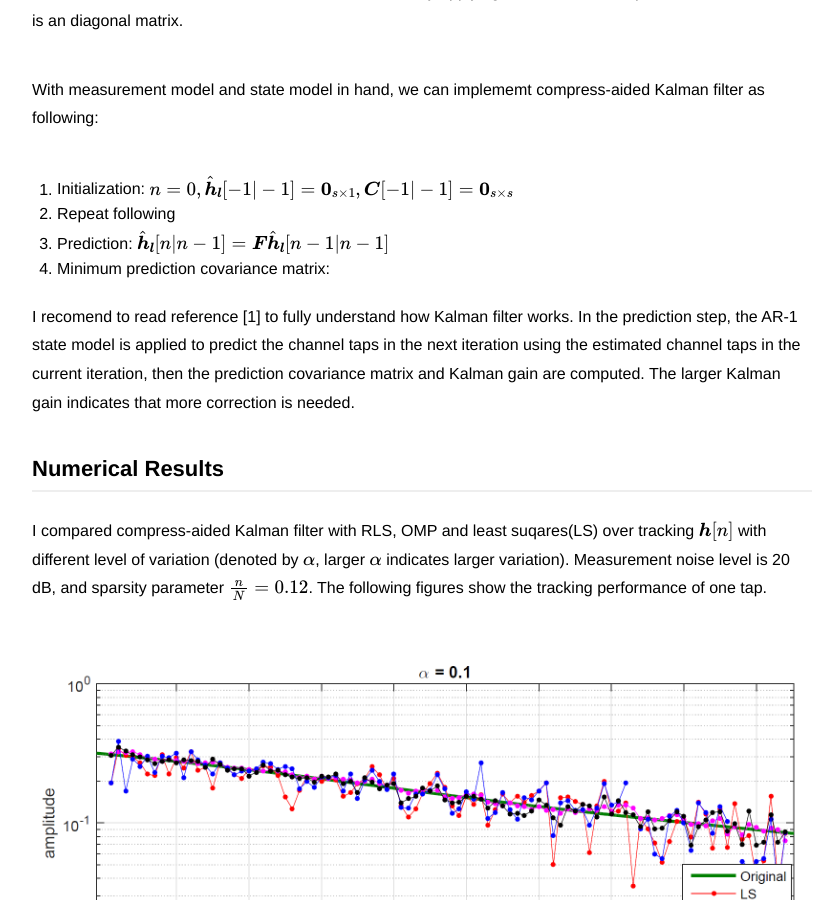
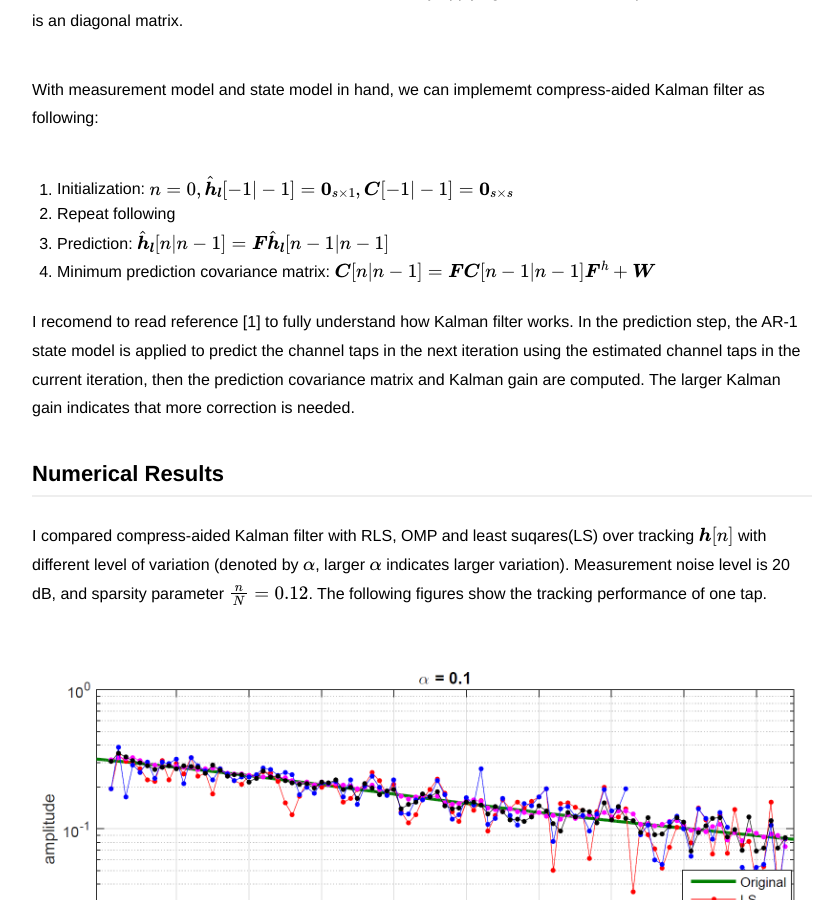
Before and after one commit to danqing117/danqing117.github.io, a Jekyll site: the page built from _posts/2017-04-07-SparseChannelTracking.md, in a window 1280 px wide and 900 px high, scrolled down 1628 px. Shown: the whole window, without its empty margins (218-1049 px from the left). Built offline with Jekyll 4.4.1, drawn with Linux system fonts in a browser that asks for light colours; formulas are drawn with MathJax 3.

Commit message:
Update 2017-04-07-SparseChannelTracking.md

```diff
--- a/_posts/2017-04-07-SparseChannelTracking.md
+++ b/_posts/2017-04-07-SparseChannelTracking.md
@@ -42,6 +42,7 @@ $$n = 0, \hat{\boldsymbol{h}}_{\boldsymbol{l}}[-1|-1] = \boldsymbol{0}_{s \times
 3. Prediction:
 $$\hat{\boldsymbol{h}}_{\boldsymbol{l}}[n|n-1] = \boldsymbol{F}\hat{\boldsymbol{h}}_{\boldsymbol{l}}[n-1|n-1]$$
 4. Minimum prediction covariance matrix:
+$$\boldsymbol{C}[n|n-1] =\boldsymbol{F} \boldsymbol{C}[n-1|n-1]\boldsymbol{F}^{h} +\boldsymbol{W}$$
 
 I recomend to read reference [1] to fully understand how Kalman filter works. In the prediction step, the AR-1 state model is applied to predict the channel taps in the next iteration using the estimated channel taps in the current iteration, then the prediction covariance matrix and Kalman gain are computed. The larger Kalman gain indicates that more correction is needed.
 
@@ -50,5 +51,5 @@ I compared compress-aided Kalman filter with RLS, OMP and least suqares(LS) over
 
 ![Git Bash](/images/githubpages/KF.png)
 
-# Reference
+## Reference
 1. Steven M Kay. Fundamentals of statistical signal processing, volume i: estimation theory. 1993.
```
